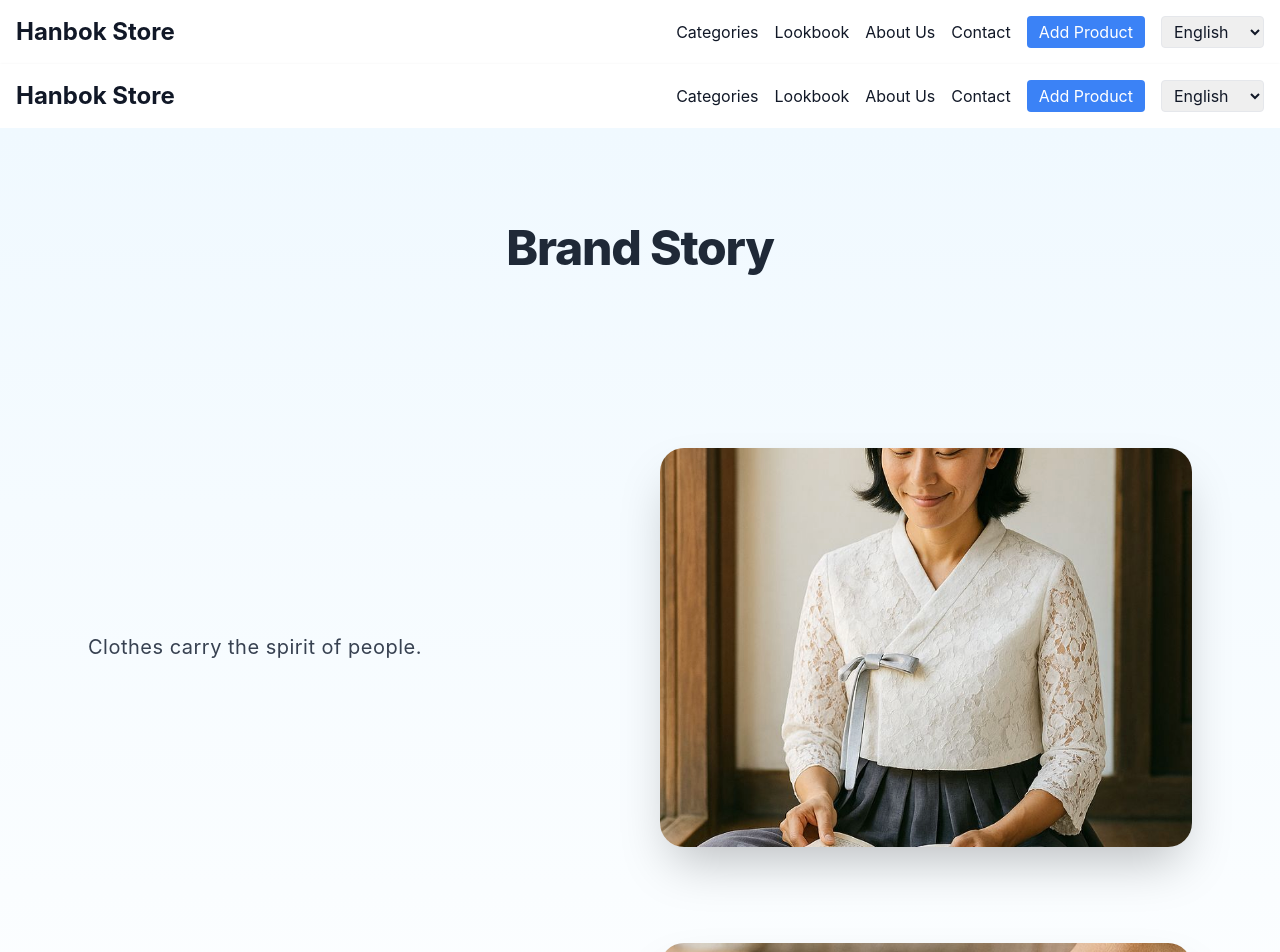
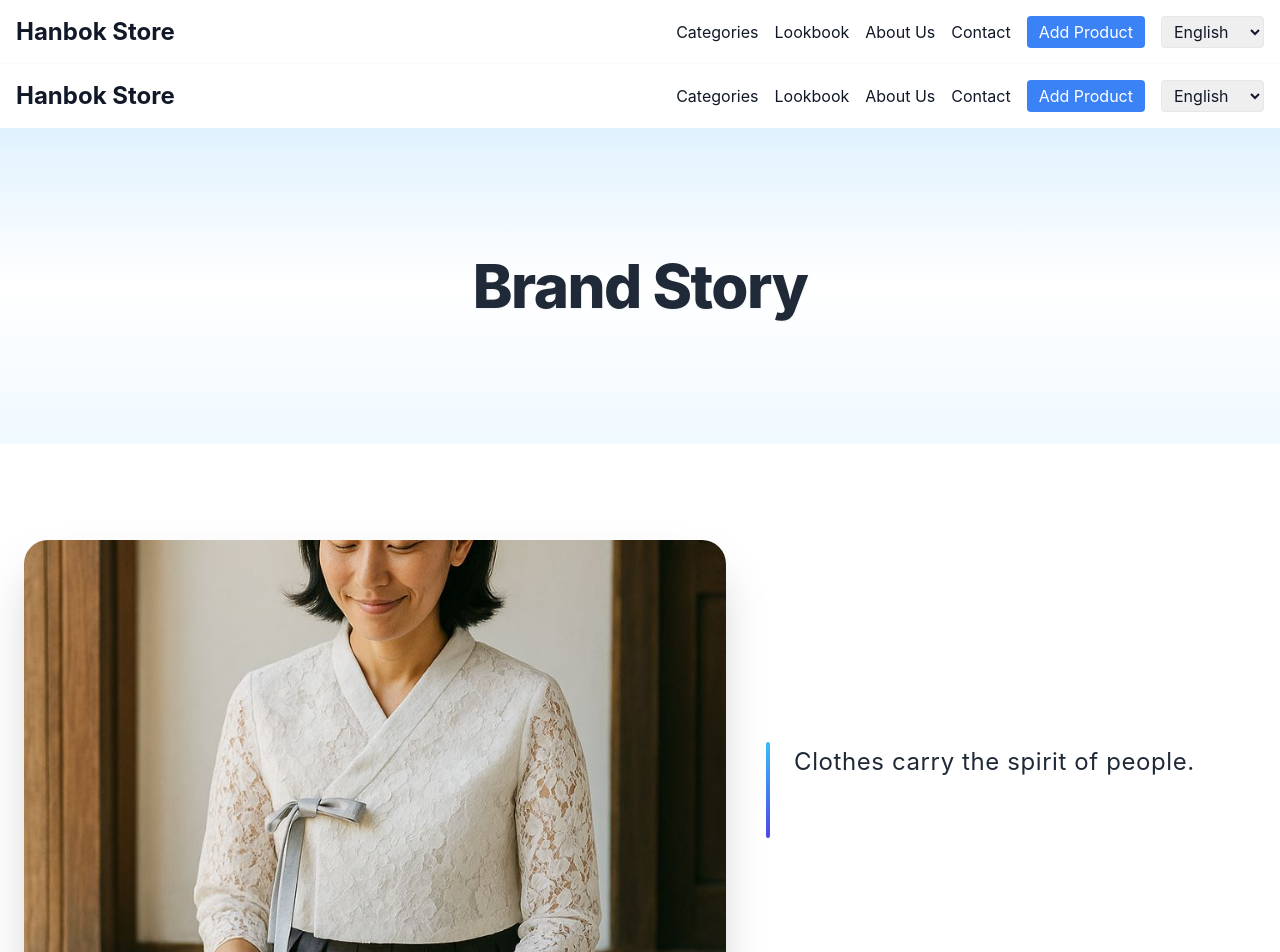
Before and after one commit to SketchMorph/hangage-site, a Next.js app: page /en/about in a window 1280 px wide. Shown: the top 952 px of the page. Built offline with nearby package versions, Linux system fonts and the light colour scheme.

Commit message:
Update page.jsx

```diff
--- a/app/[lang]/about/page.jsx
+++ b/app/[lang]/about/page.jsx
@@ -16,46 +16,56 @@ export default function AboutPage() {
   const { lang } = useParams();
   const t = dictionaries[lang] || dictionaries["ko"];
 
-  // 사용할 이미지 배열
   const images = ["/brand1.jpg", "/brand2.jpg", "/brand3.jpg", "/brand4.jpg"];
 
   return (
-    <main className="min-h-screen bg-gradient-to-b from-sky-50 via-white to-sky-100">
-      {/* Hero Section */}
-      <section className="relative flex flex-col items-center justify-center text-center px-6 py-24">
-        <h1 className="text-4xl md:text-5xl font-extrabold tracking-tight text-gray-800">
+    <main className="min-h-screen bg-white">
+      {/* Hero */}
+      <section className="relative flex flex-col items-center justify-center text-center px-6 py-32 bg-gradient-to-b from-sky-100 via-white to-sky-50">
+        <h1 className="text-5xl md:text-6xl font-extrabold tracking-tight text-gray-800 drop-shadow-sm">
           {t.title}
         </h1>
       </section>
 
-      {/* Brand Story */}
-      <section className="max-w-6xl mx-auto px-6 py-20 space-y-24">
+      {/* Brand Story with bold layout */}
+      <section className="max-w-7xl mx-auto px-6 py-24 space-y-40">
         {t.story.map((paragraph, idx) => {
-          const image = images[idx % images.length]; // 자동 매칭 (순환)
+          const image = images[idx % images.length];
+          const reversed = idx % 2 === 1;
+
           return (
             <div
               key={idx}
-              className={`grid md:grid-cols-2 gap-10 items-center ${
-                idx % 2 === 1 ? "md:flex-row-reverse" : ""
+              className={`relative grid md:grid-cols-12 gap-10 items-center ${
+                reversed ? "md:flex-row-reverse" : ""
               }`}
             >
-              {/* 텍스트 */}
-              <div>
-                <p className="text-xl text-gray-700 leading-relaxed tracking-wide">
-                  {paragraph}
-                </p>
+              {/* Image (넓게 배치) */}
+              <div
+                className={`col-span-7 ${
+                  reversed ? "md:col-start-6" : ""
+                } relative overflow-hidden rounded-3xl shadow-2xl`}
+              >
+                <img
+                  src={image}
+                  alt={`Brand Story ${idx + 1}`}
+                  className="w-full h-[500px] object-cover transform hover:scale-105 transition duration-700"
+                />
               </div>
 
-              {/* 이미지 (있을 경우만 출력) */}
-              {image && (
-                <div className="aspect-[4/3] rounded-3xl overflow-hidden shadow-2xl transition-transform duration-700 hover:scale-105">
-                  <img
-                    src={image}
-                    alt={`Brand Story ${idx + 1}`}
-                    className="w-full h-full object-cover brightness-105 contrast-95"
-                  />
+              {/* Text with accent bar */}
+              <div
+                className={`col-span-5 ${
+                  reversed ? "md:col-start-1" : ""
+                } flex flex-col justify-center`}
+              >
+                <div className="flex items-start">
+                  <div className="w-1 h-24 bg-gradient-to-b from-sky-400 to-indigo-600 rounded-full mr-6"></div>
+                  <p className="text-2xl text-gray-800 leading-relaxed tracking-wide">
+                    {paragraph}
+                  </p>
                 </div>
-              )}
+              </div>
             </div>
           );
         })}
```
